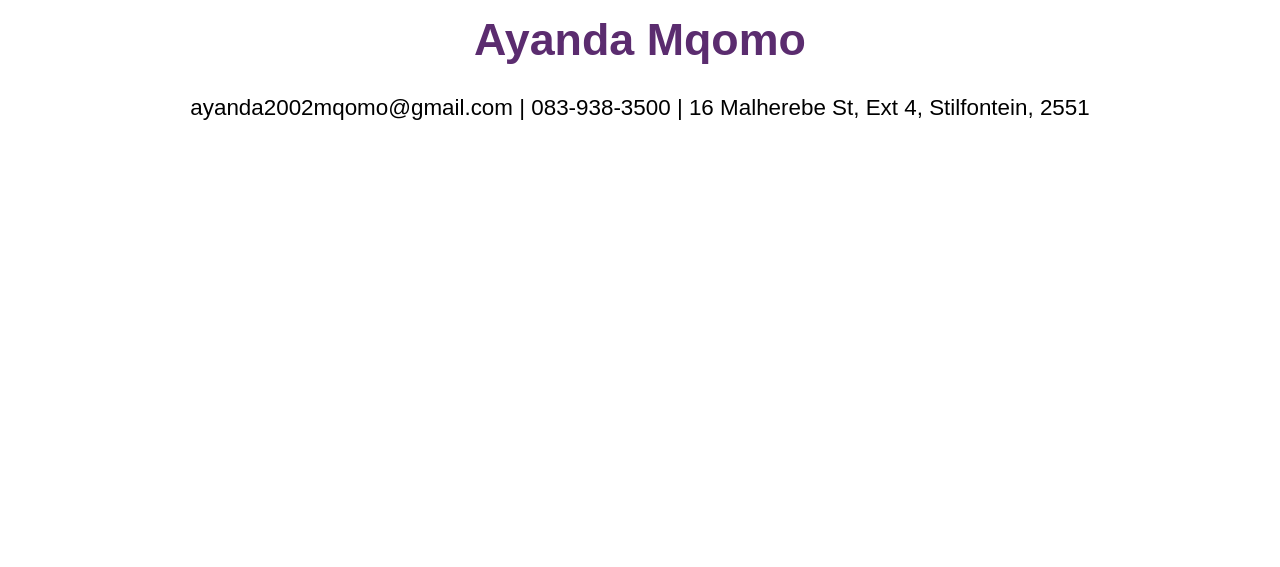
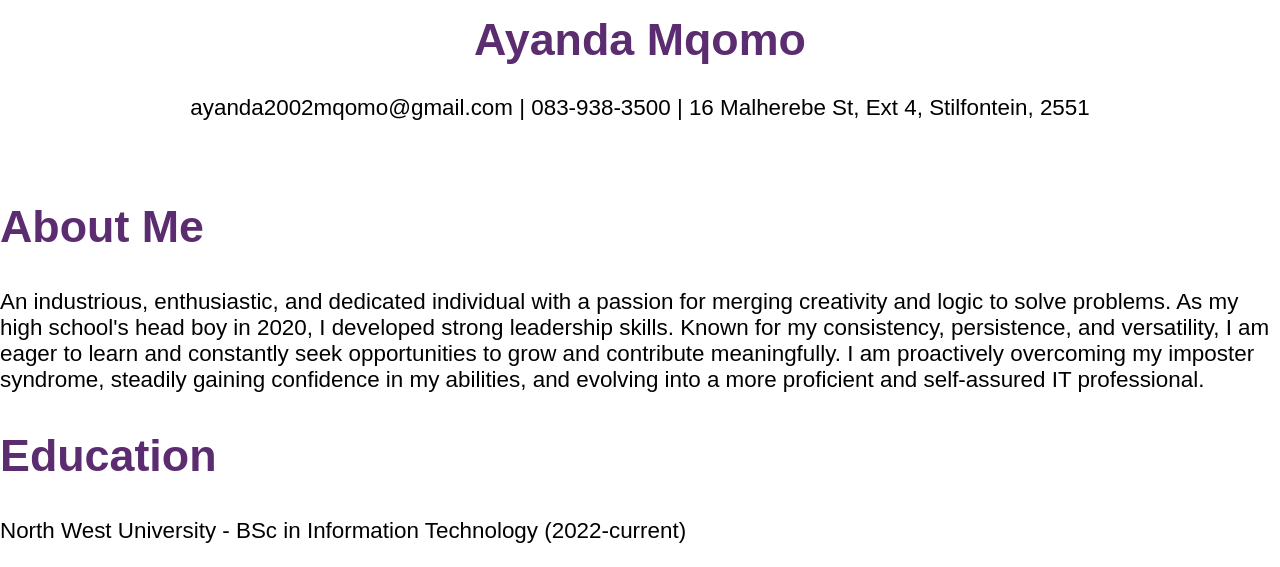
Before and after one commit to Ayanda2002/Virtual-CV, a plain HTML site: page index.html in a window 1280 px wide. Shown: the part 292-859 px from the top of the page. Before the commit the page ends 800 px from the top, so only its background shows below. Drawn offline with Linux system fonts and the light colour scheme.

Commit message:
Update index.html
Added information in "About Me" & "Education" sections

```diff
--- a/index.html
+++ b/index.html
@@ -17,7 +17,19 @@
     </header>
 
     <main>
+         <section id="about">
+            <h2>About Me</h2>
+            <p>
+                An industrious, enthusiastic, and dedicated individual with a passion for merging creativity and logic to solve problems. As my high school's head boy in 2020, I developed strong leadership skills. Known for my consistency, persistence, and versatility, I am eager to learn and constantly seek opportunities to grow and contribute meaningfully. I am proactively overcoming my imposter syndrome, steadily gaining confidence in my abilities, and evolving into a more proficient and self-assured IT professional.
+            </p>
+        </section>
 
+        <section id="education">
+            <h2>Education</h2>
+            <p>
+                North West University - BSc in Information Technology (2022-current)
+            </p>
+        </section>
     </main>
 
     <footer>
```
